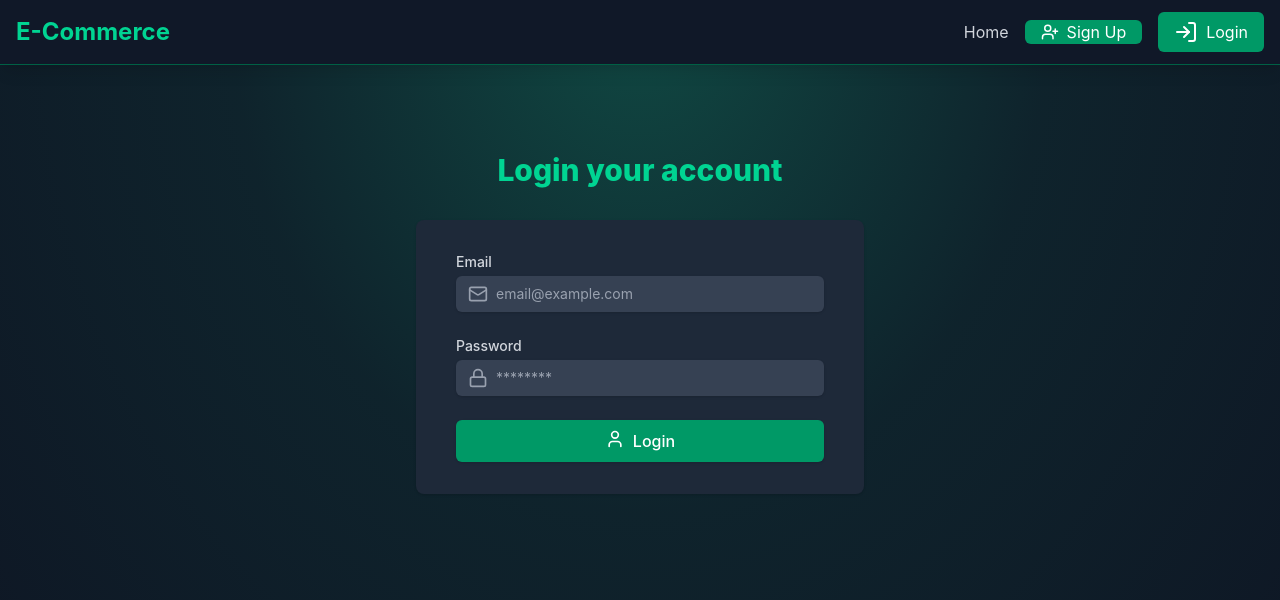
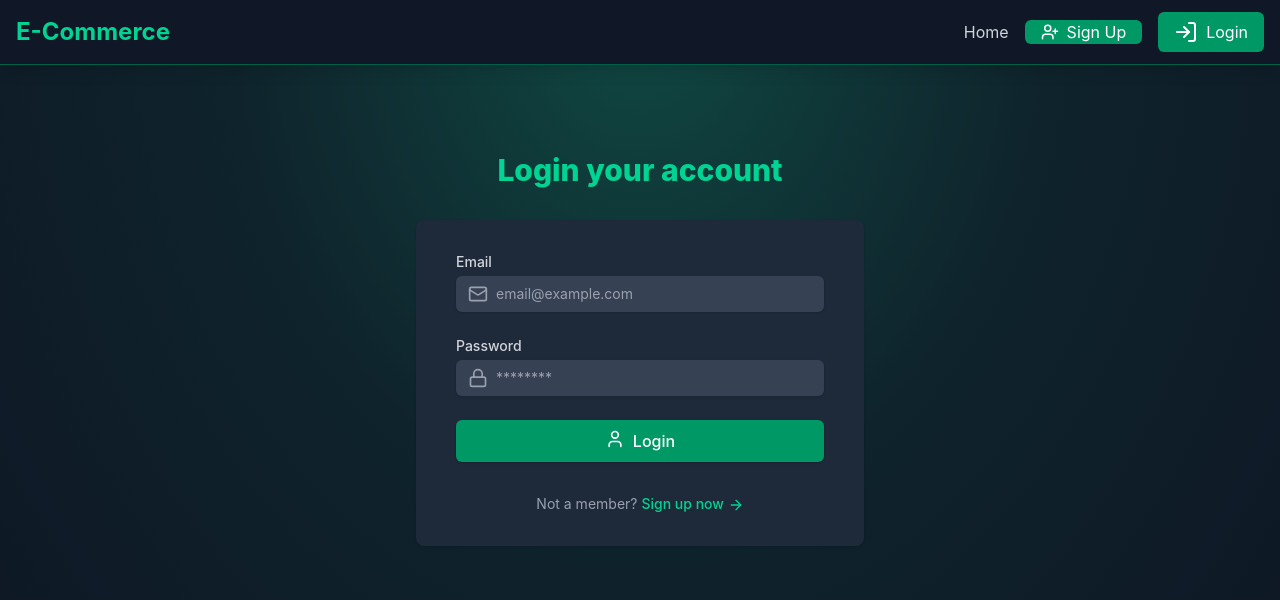
Before and after one commit to ahmeddev999/E-commerce-learn, a React app in the folder frontend/: page /login in a window 1280 px wide. Shown: the top 600 px of the page. Built offline with nearby package versions, Linux system fonts and the light colour scheme; the HTML template or start-up script is replaced by a standard one.

Commit message:
Adding one more UI functionality

```diff
--- a/frontend/src/pages/LoginPage.jsx
+++ b/frontend/src/pages/LoginPage.jsx
@@ -107,6 +107,13 @@ const LoginPage = () => {
 
           </form>
 
+          <p className='mt-8 text-gray-400 text-center text-sm'>
+            Not a member?{" "}
+            <Link to={"/signup"} className='font-medium text-emerald-400 hover:text-emerald-300'>
+                Sign up now <ArrowRight className='inline w-4 h-4' aria-hidden='true'/> {/* inline labir maka */}
+            </Link>
+          </p>
+
         </div>
 
       </motion.div>
```
